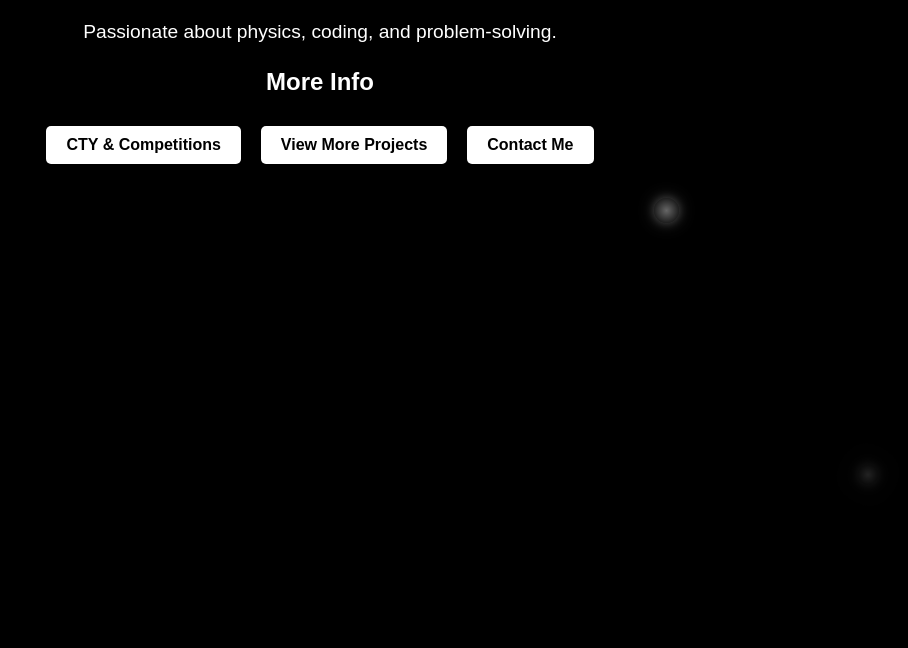
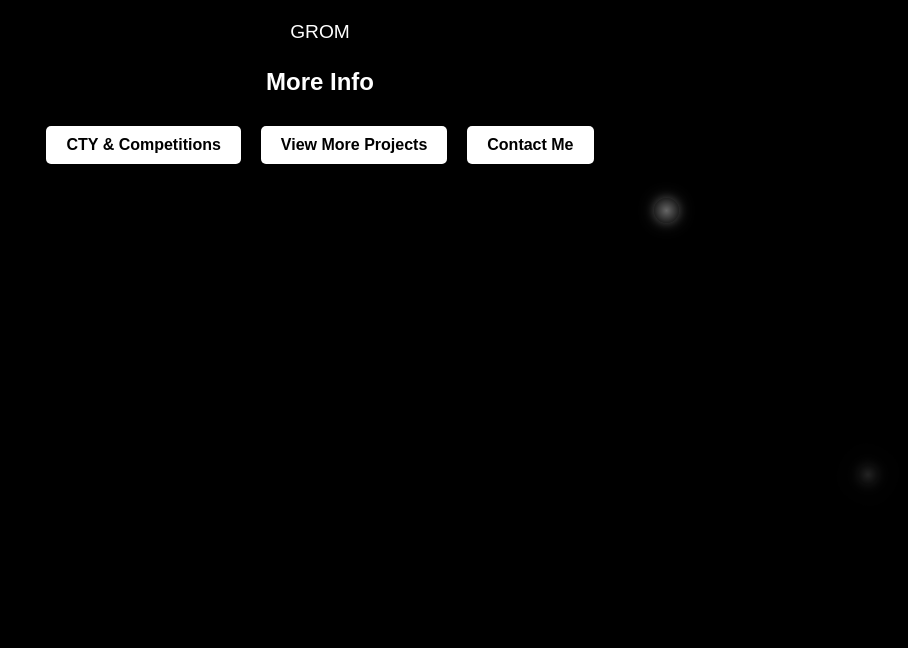
Before and after one commit to Leonidass-nik/portfoliio, a plain HTML site: page index.html in a window 1280 px wide. Shown: the part 152-800 px from the top of the page, without its empty margins (320-1228 px from the left). Drawn offline with Linux system fonts and the light colour scheme.

Commit message:
Update index.html

```diff
--- a/index.html
+++ b/index.html
@@ -124,7 +124,7 @@
 
     <div class="container">
         <h1>Leonidas Nikolakopoulos</h1>
-        <p>Passionate about physics, coding, and problem-solving.</p>
+        <p>GROM</p>
         <h2>More Info</h2>
         <div class="buttons">
             <button onclick="location.href='cty.html'">CTY & Competitions</button>
```
